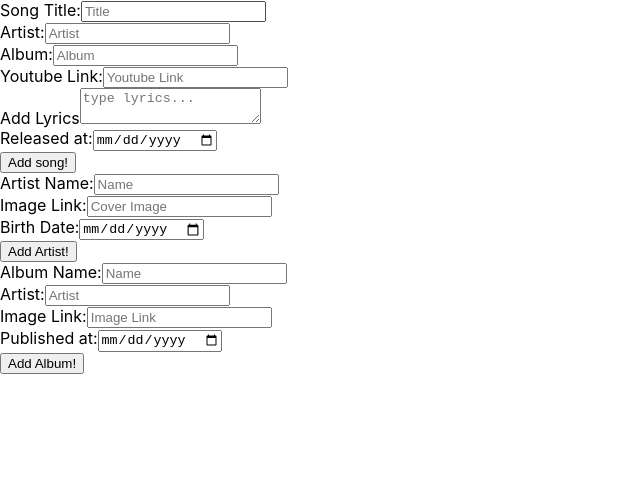
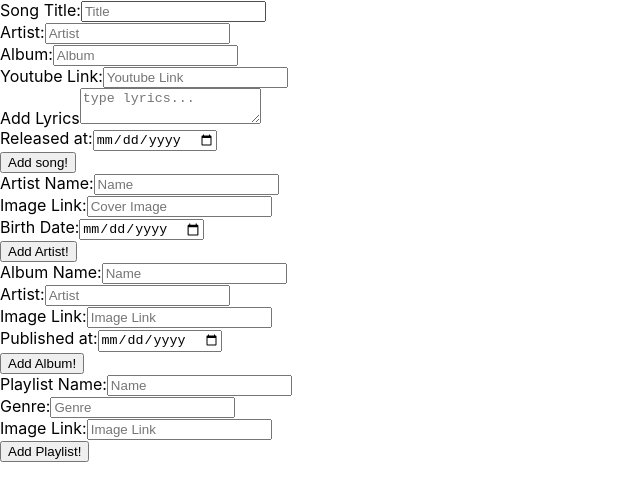
Before and after one commit to OfirSimhi1612/Music-App, a React (Create React App) app in the folder client/music-app/: page / in a window 1280 px wide. Shown: the top 500 px of the page, without its empty margins (0-640 px from the left). Built offline with nearby package versions, Linux system fonts and the light colour scheme.

Commit message:
Addplaylist component added

```diff
--- a/client/music-app/src/App.js
+++ b/client/music-app/src/App.js
@@ -3,6 +3,7 @@ import './App.css';
 import AddSong from './components/AddSong';
 import AddArtist from './components/AddArtist';
 import AddAlbum from './components/AddAlbum'
+import AddPlaylist from './components/AddPlaylist'
 
 function App() {
 return (
@@ -10,6 +11,7 @@ return (
     <AddSong></AddSong>
     <AddArtist></AddArtist>
     <AddAlbum></AddAlbum>
+    <AddPlaylist></AddPlaylist>
   </>
 );
 }
--- /dev/null
+++ b/client/music-app/src/components/AddPlaylist.js
@@ -0,0 +1,48 @@
+import React, { useState } from 'react';
+import axios from 'axios';
+
+
+function AddPlaylist (){
+
+    const [PlaylistDetails, setPlaylistDetails] = useState({});
+
+    const updateDetails = React.useCallback((column, value) => {
+        const details = Object.assign(PlaylistDetails)
+        details[column] = value;
+        setPlaylistDetails(details);
+    }, [PlaylistDetails]);
+
+    const addPlaylist = React.useCallback(() => {
+        axios.post(`http://localhost:8080/playlists`, PlaylistDetails)
+    }, [PlaylistDetails]);
+
+    return (
+        <>
+            <form id='addPlaylistForm' autoComplete="off">
+                <div>
+                    <label htmlFor='NameInput'>Playlist Name:</label>
+                    <input type='text' id ='NameInput' placeholder='Name'
+                    onChange={(e) => updateDetails('name', e.target.value)}
+                    ></input>
+                </div>
+                <div>
+                    <label htmlFor='GenreInput'>Genre:</label>
+                    <input type='text' id ='GenreInput' placeholder='Genre'
+                    onChange={(e) => updateDetails('genre', e.target.value)}
+                    ></input>
+                </div>
+                <div>
+                    <label htmlFor='ImageInput'>Image Link:</label>
+                    <input type='text' id ='ImageInput' placeholder='Image Link'
+                    onChange={(e) => updateDetails('cover_img', e.target.value)}
+                    ></input>
+                </div>
+                <div>
+                    <button type='submit' onClick={addPlaylist}>Add Playlist!</button>
+                </div>
+            </form>
+        </>
+    );
+}
+
+export default AddPlaylist;
```
Also changed, not shown: client/music-app/src/components/AddAlbum.js (line endings or trailing spaces), client/music-app/src/components/AddPlaylist.css (added), 1 other file (tests, documents, lock files or other folders).
